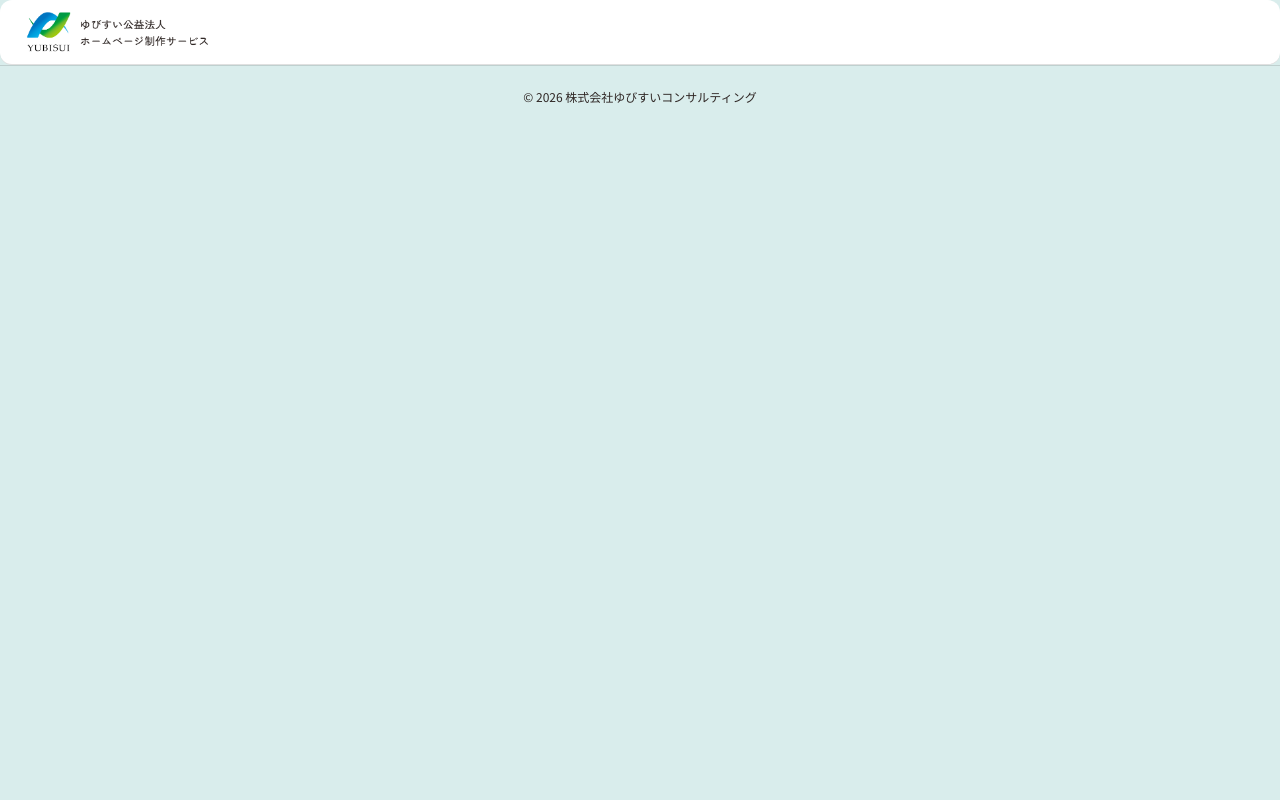
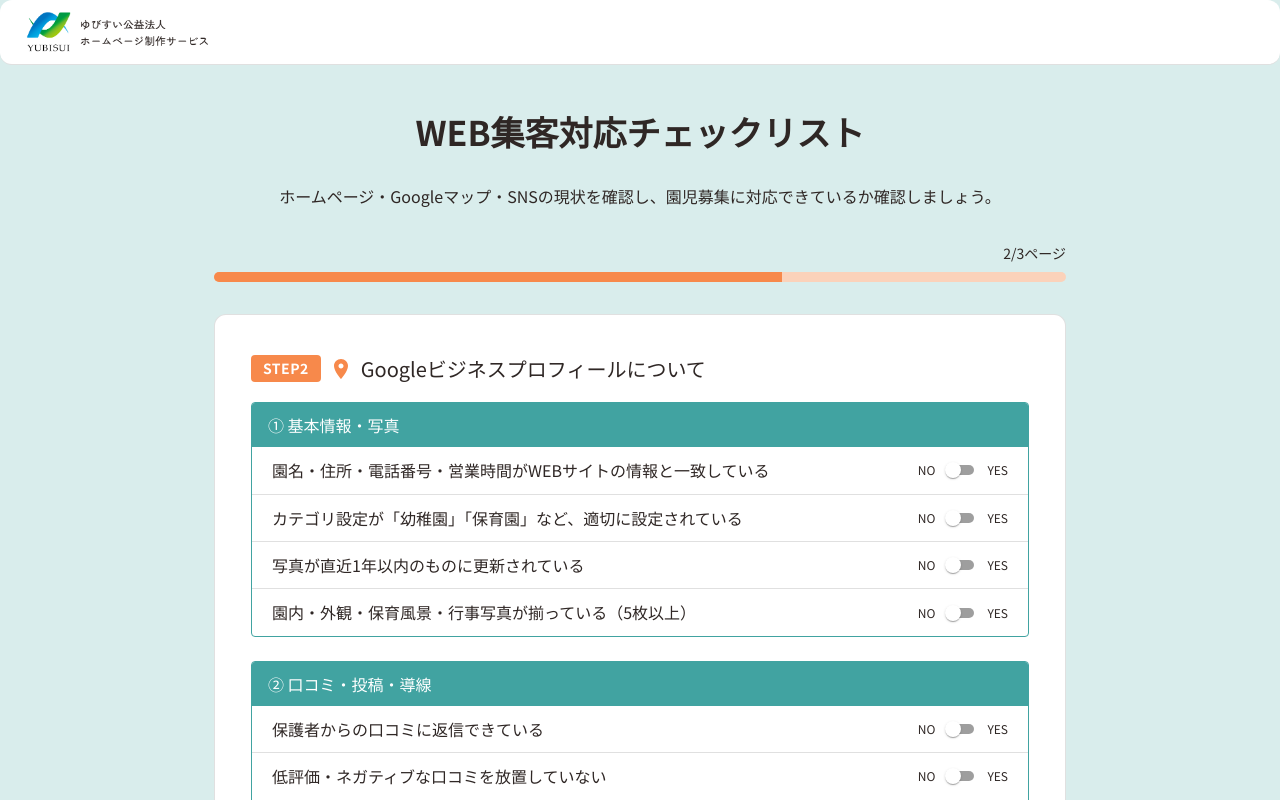
Before and after one commit to yamashita-tatsuya/consul-yohoweb, a React (Vite) app: page /web-check/google in a window 1280 px wide. Shown: the top 800 px of the page. Built offline with nearby package versions, Linux system fonts and the light colour scheme.

Commit message:
ルートパス変更(checklist→web-check)・lambdaルーター追加

```diff
--- a/src/App.jsx
+++ b/src/App.jsx
@@ -13,12 +13,12 @@ export default function App() {
 
       <CheckListProvider>
         <Routes>
-          <Route path="/" element={<Navigate to="/requestform" replace />} />
-          <Route path="/requestform" element={<RequestFormPage />} />
-          <Route path="/checklist" element={<CheckListPage pageKey="web" />} />
-          <Route path="/checklist/google" element={<CheckListPage pageKey="google" />} />
-          <Route path="/checklist/sns" element={<CheckListPage pageKey="sns" />} />
-          <Route path="/checklist/result" element={<CheckListResult />} />
+          <Route path="/" element={<Navigate to="/update-request" replace />} />
+          <Route path="/update-request" element={<RequestFormPage />} />
+          <Route path="/web-check" element={<CheckListPage pageKey="web" />} />
+          <Route path="/web-check/google" element={<CheckListPage pageKey="google" />} />
+          <Route path="/web-check/sns" element={<CheckListPage pageKey="sns" />} />
+          <Route path="/web-check/result" element={<CheckListResult />} />
         </Routes>
       </CheckListProvider>
 
--- a/src/components/CheckListPage.jsx
+++ b/src/components/CheckListPage.jsx
@@ -6,16 +6,16 @@ import CheckListSection from './CheckListSection'
 import { useCheckList } from '../contexts/CheckListContext'
 import { CHECK_PAGES, PAGE_ORDER } from '../data/checkListData'
 
-const RESULT_ROUTE = '/checklist/result'
+const RESULT_ROUTE = '/web-check/result'
 
 // 各STEPのアイコン・STEP番号・ルートをここに集約（追加・並び替えはこの1か所で完結）
 const PAGE_META = {
-  web: { icon: <MonitorIcon />, step: 1, route: '/checklist' },
-  google: { icon: <PlaceIcon />, step: 2, route: '/checklist/google' },
+  web: { icon: <MonitorIcon />, step: 1, route: '/web-check' },
+  google: { icon: <PlaceIcon />, step: 2, route: '/web-check/google' },
   sns: {
     icon: <CampaignIcon />,
     step: 3,
-    route: '/checklist/sns',
+    route: '/web-check/sns',
     nextLabel: '診断結果を確認する',
     nextColor: '#f7894b',
     nextHoverColor: '#41a3a1',
--- a/src/components/CheckListProgress.jsx
+++ b/src/components/CheckListProgress.jsx
@@ -5,10 +5,10 @@ import { PAGE_ORDER } from '../data/checkListData'
 
 // 現在表示中のページ（何ページ目か）で進捗を表す
 const CURRENT_BY_PATH = {
-  '/checklist': 1,
-  '/checklist/google': 2,
-  '/checklist/sns': 3,
-  '/checklist/result': PAGE_ORDER.length,
+  '/web-check': 1,
+  '/web-check/google': 2,
+  '/web-check/sns': 3,
+  '/web-check/result': PAGE_ORDER.length,
 }
 
 export default function CheckListProgress() {
@@ -22,7 +22,7 @@ export default function CheckListProgress() {
   // 最初のページ（/checklist）はヘッダーから、それ以外は「n/3ページ・進捗バー」の位置から表示する
   const rootRef = useRef(null)
   useEffect(() => {
-    if (pathname === '/checklist') {
+    if (pathname === '/web-check') {
       window.scrollTo({ top: 0, behavior: 'smooth' })
     } else {
       rootRef.current?.scrollIntoView({ behavior: 'smooth', block: 'start' })
--- a/src/pages/CheckListResult.jsx
+++ b/src/pages/CheckListResult.jsx
@@ -243,7 +243,7 @@ export default function CheckListResult() {
       <Box sx={{ display: 'flex', justifyContent: 'center', mt: 3 }}>
         <Button
           component={RouterLink}
-          to="/checklist"
+          to="/web-check"
           onClick={reset}
           variant="outlined"
           size="large"
```
